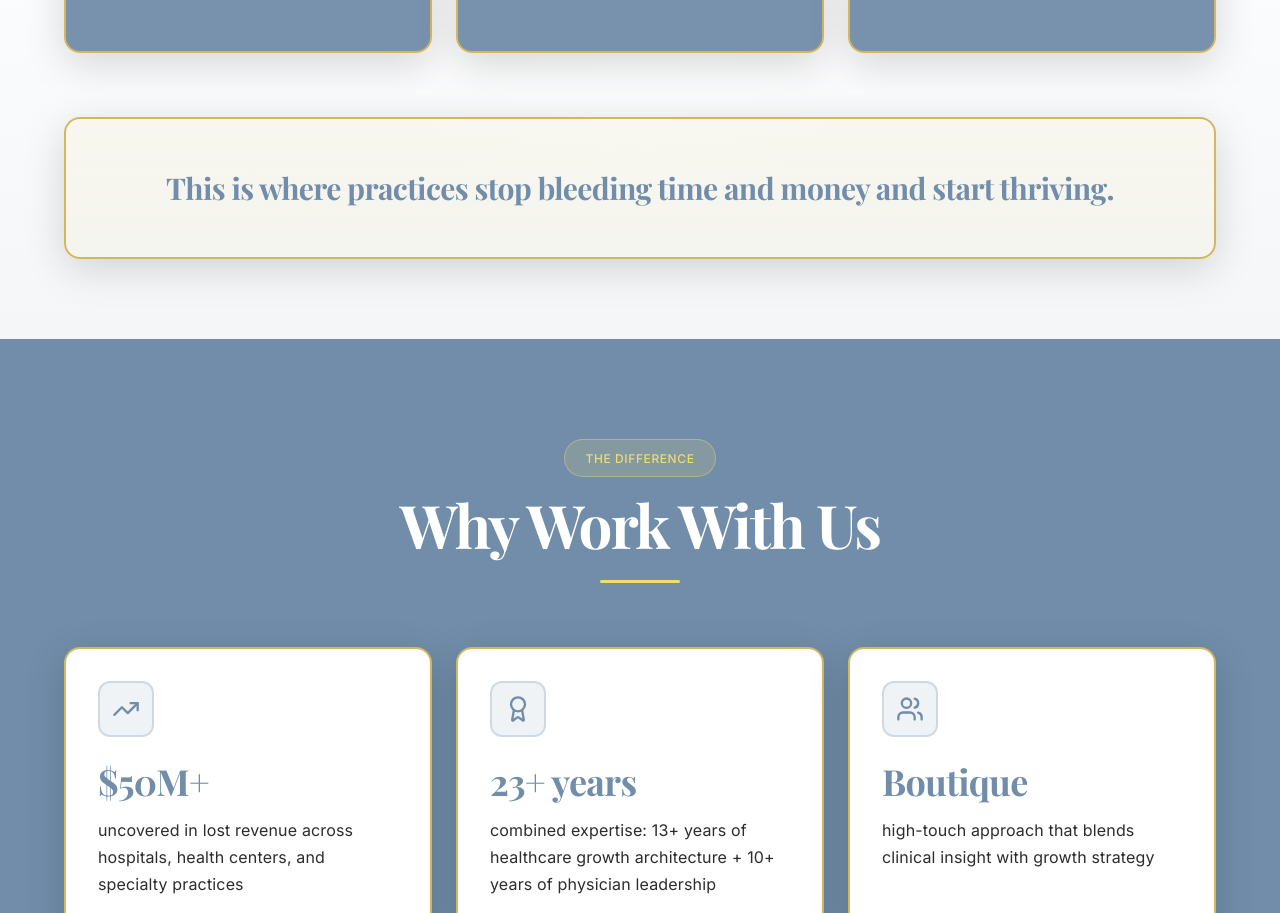
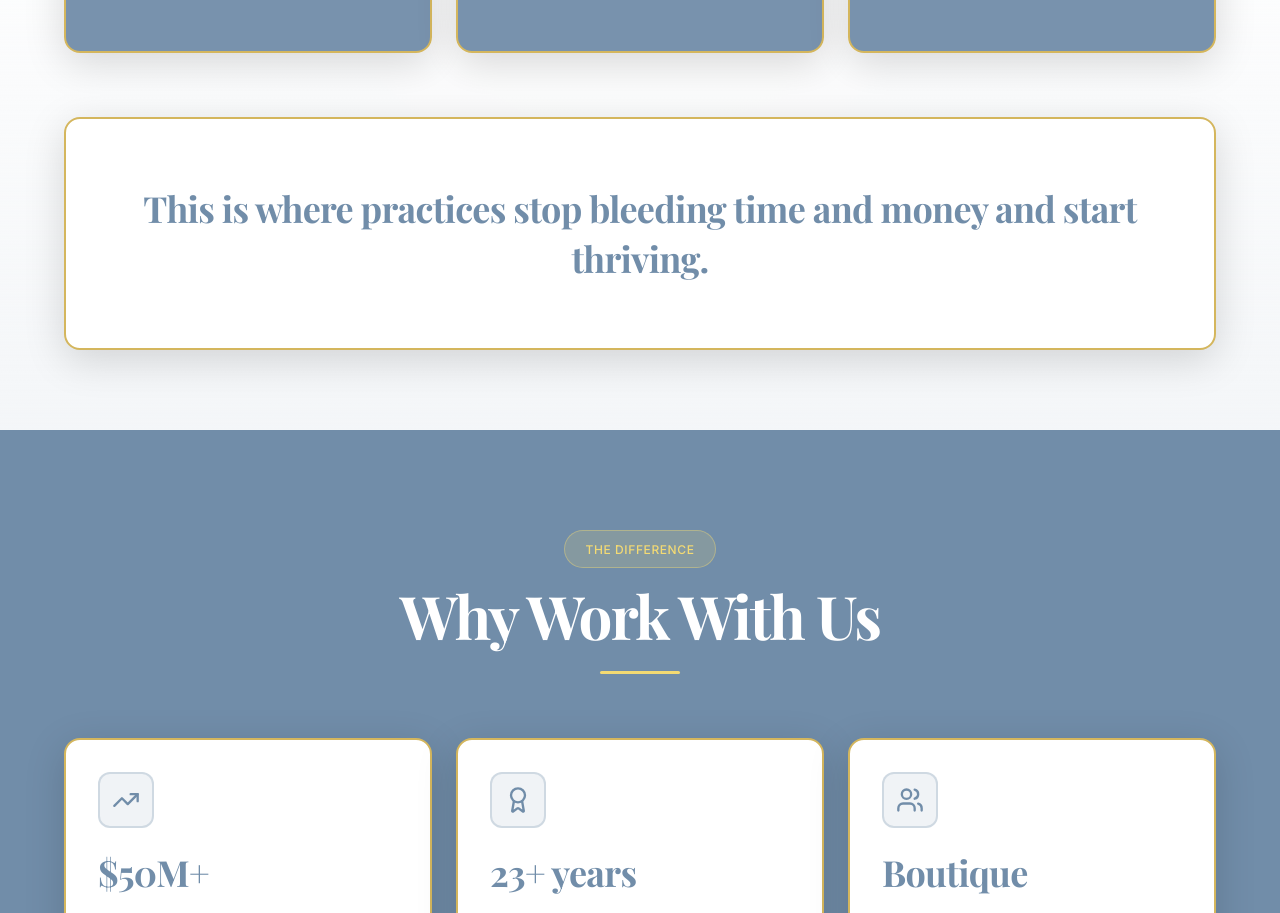
Before and after one commit to jsfaulkner86/tfg-website, a React (Vite) app: page / in a window 1280 px wide. Shown: the part 4749-5662 px from the top of the page. Built offline with nearby package versions, Linux system fonts and the light colour scheme; the HTML template or start-up script is replaced by a standard one.

Commit message:
Refactor: Make boxes look the same

```diff
--- a/src/components/Transformation.tsx
+++ b/src/components/Transformation.tsx
@@ -190,22 +190,21 @@ const Transformation = () => {
         {/* Bottom statement with dramatic flair */}
         <div className={`transition-all duration-1000 delay-900 ${isVisible ? 'opacity-100 translate-y-0' : 'opacity-0 translate-y-10'}`}>
           <div
-            className="relative p-12 rounded-2xl overflow-hidden mx-auto max-w-6xl"
+            className="relative py-16 px-12 rounded-2xl overflow-hidden mx-auto max-w-6xl"
             style={{
-              background: 'rgba(243,218,115,0.08)',
-              border: '2.5px solid #D4B65D',
+              background: '#FFFFFF',
+              border: '2px solid #D4B65D',
               boxShadow: '0 10px 40px rgba(0,0,0,0.15)'
             }}
           >
 
             <div className="relative z-10 text-center flex items-center justify-center">
               <p
-                className="text-xl sm:text-2xl md:text-3xl font-playfair font-bold"
+                className="text-2xl sm:text-3xl md:text-4xl font-playfair font-bold"
                 style={{
                   color: '#718DA9',
                   letterSpacing: '-0.02em',
-                  lineHeight: '1.4',
-                  whiteSpace: 'nowrap'
+                  lineHeight: '1.4'
                 }}
               >
                 This is where practices stop bleeding time and money and start thriving.
```
